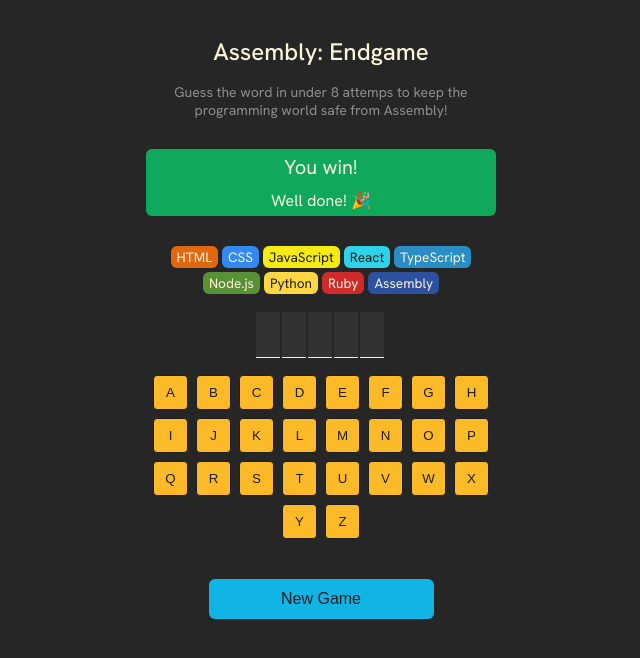
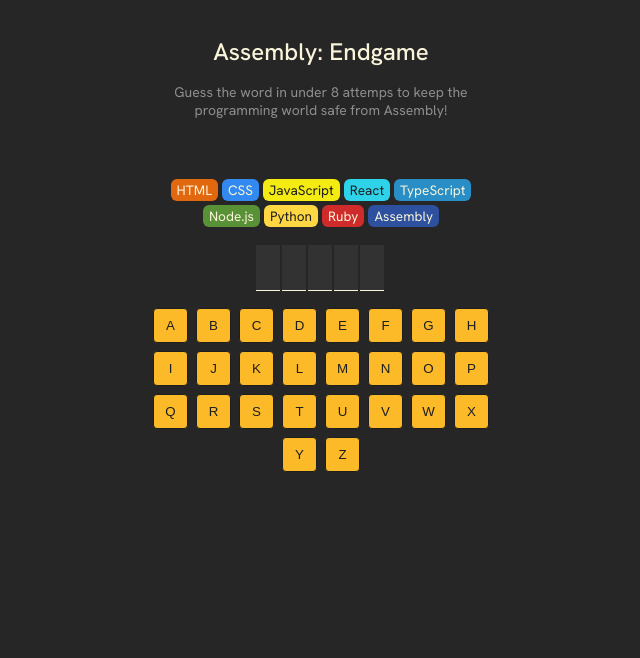
Before and after one commit to yvnks/assembly-endgame, a React (Vite) app: page / in a window 1280 px wide. Shown: the top 658 px of the page, without its empty margins (319-959 px from the left). Built offline with nearby package versions, Linux system fonts and the light colour scheme.

Commit message:
feat: enhance game status display with win/loss backgrounds and update header elements

```diff
--- a/App.jsx
+++ b/App.jsx
@@ -11,7 +11,14 @@ export default function AssemblyEngame() {
   const wrongGuessCount = guessedLetter.filter(
     (letter) => !currentWord.includes(letter),
   ).length;
-  console.log(wrongGuessCount);
+
+  const isGameWon = currentWord
+    .split("")
+    .every((letter) => guessedLetter.includes(letter));
+
+  const isGameLost = wrongGuessCount >= languages.length - 1;
+
+  const isGameOver = isGameWon || isGameLost;
 
   // Adds letter to the guess state.
   function getLetterFromKeys(letter) {
@@ -51,7 +58,6 @@ export default function AssemblyEngame() {
 
   const languageElements = languages.map((lang, idx) => {
     const isLanguageLost = idx < wrongGuessCount;
-    console.log(`index: ${idx}, wrongWC: ${wrongGuessCount}`);
 
     const className = clsx("chip", isLanguageLost && "lost");
 
@@ -69,6 +75,11 @@ export default function AssemblyEngame() {
     );
   });
 
+  const gameStatus = clsx("game-status", {
+    won: isGameWon,
+    loss: isGameLost,
+  });
+
   return (
     <main>
       <header>
@@ -79,9 +90,20 @@ export default function AssemblyEngame() {
         </p>
       </header>
 
-      <section className="game-status">
-        <h2>You win!</h2>
-        <p>Well done! 🎉</p>
+      <section className={gameStatus}>
+        {isGameOver ? (
+          isGameWon ? (
+            <>
+              <h1>You win</h1>
+              <p>Well done! 🎉</p>
+            </>
+          ) : (
+            <>
+              <h1>Game over!</h1>
+              <p>You lose! Better start learning Assembly 😭</p>
+            </>
+          )
+        ) : null}
       </section>
 
       <div className="language-chips">{languageElements}</div>
@@ -89,7 +111,7 @@ export default function AssemblyEngame() {
       <section className="word-container">{wordStr()}</section>
       <section className="keyboard">{alphabetKeyboard()}</section>
       <section className="new-game">
-        <button>New Game</button>
+        {isGameOver && <button>New Game</button>}
       </section>
     </main>
   );
--- a/index.css
+++ b/index.css
@@ -33,19 +33,25 @@ section.game-status {
   display: flex;
   flex-direction: column;
   align-items: center;
-  background-color: #10a95b;
   border-radius: 6px;
   margin-block: 30px;
   color: #f9f4da;
 }
 
-section.game-status > h2 {
+section.game-status > h1 {
   font-size: 1.25rem;
-  font-weight: 400;
   margin: 5px;
 }
 section.game-status > p {
   margin: 5px;
+}
+
+section.game-status.won {
+  background-color: #10a95b;
+}
+
+section.game-status.loss {
+  background-color: #ba2a2a;
 }
 
 .language-chips {
@@ -148,3 +154,7 @@ button.correct {
 button.wrong {
   background-color: #ec5d49;
 }
+
+.hide {
+  display: none;
+}
```
